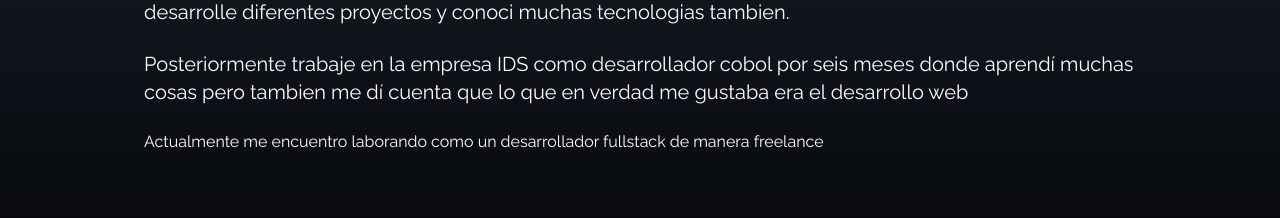
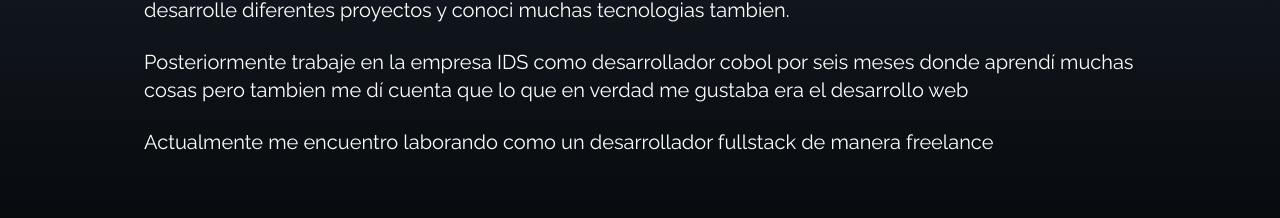
Before and after one commit to ossio99/yt-one-portfolio, a React (Create React App) app: page / in a window 1280 px wide. Shown: the part 1174-1392 px from the top of the page. Built offline with nearby package versions, Linux system fonts and the light colour scheme.

Commit message:
about updated

```diff
--- a/src/components/About.jsx
+++ b/src/components/About.jsx
@@ -18,7 +18,7 @@ const About = () => {
                     Posteriormente trabaje en la empresa IDS como desarrollador cobol por seis meses donde aprendí muchas cosas pero tambien me dí cuenta que lo que en verdad me gustaba era el desarrollo web
                 </p>
                 <br />
-                <p>
+                <p className='text-xl'>
                     Actualmente me encuentro laborando como un desarrollador fullstack de manera freelance
                 </p>
             </div>
```
